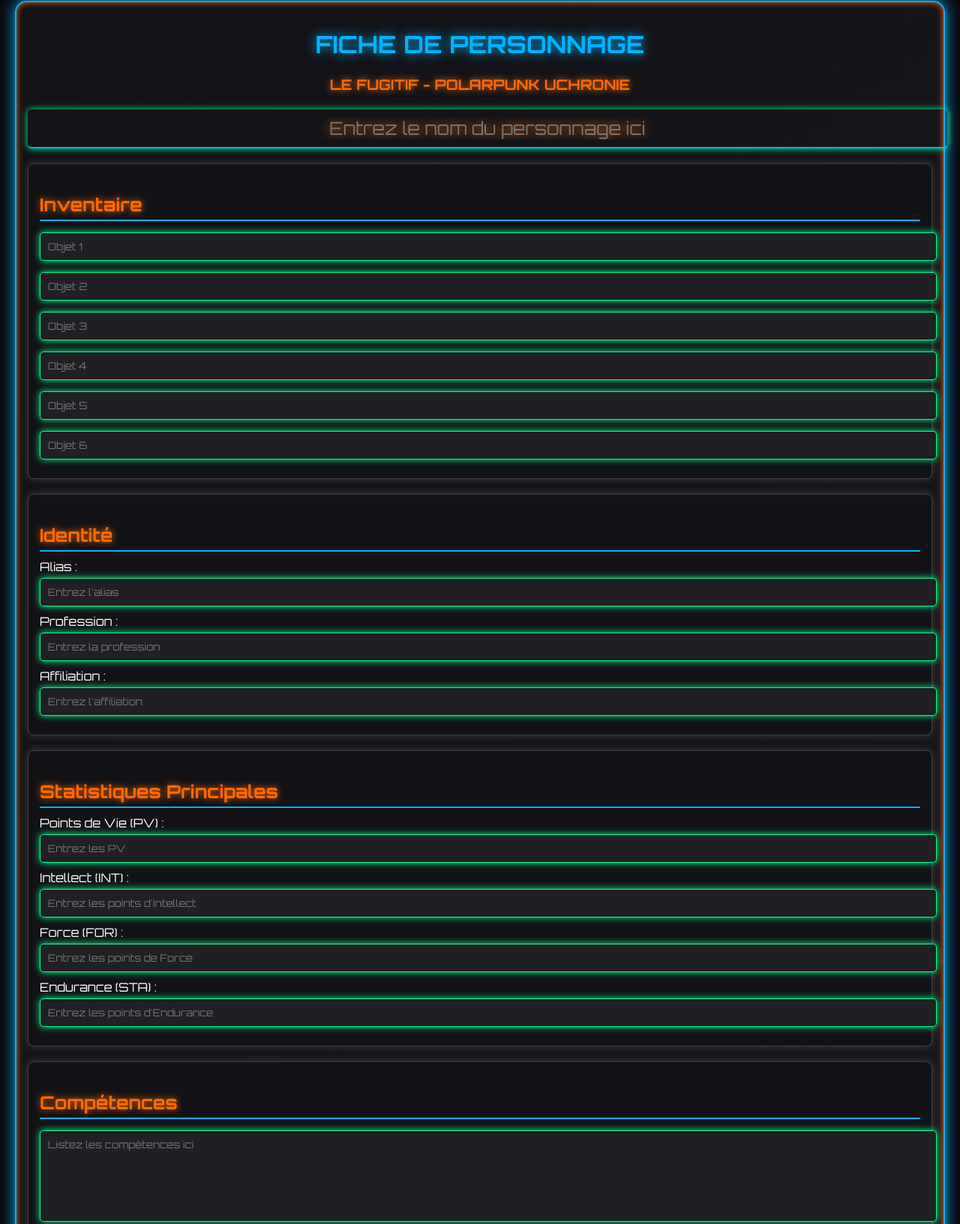
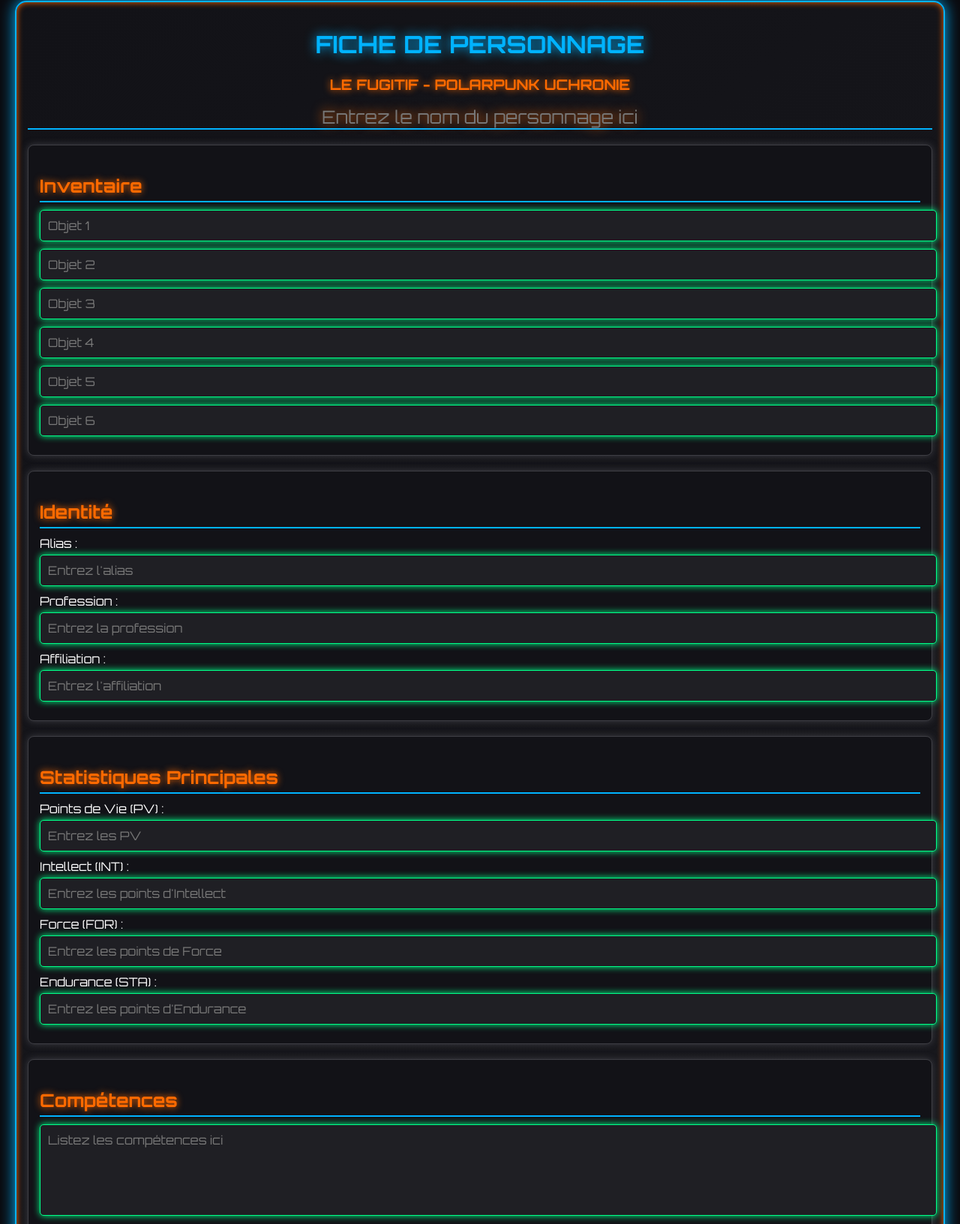
Before and after one commit to AlexFugitif/Fiche-Personnage-Fugitif, a plain HTML site: page index.html in a window 1280 px wide. Shown: the part 19-1652 px from the top of the page at 75% size. Drawn offline with nearby package versions, Linux system fonts and the light colour scheme.

Commit message:
Update index.html

```diff
--- a/index.html
+++ b/index.html
@@ -39,7 +39,7 @@
             border-radius: 15px;
             box-shadow: 0 0 20px #00b3ff, 0 0 8px #ff6a00 inset;
         }
-        input[type="text"].name-input {
+        .name-input {
             font-size: 1.5em;
             text-align: center;
             background: transparent;
@@ -50,6 +50,10 @@
             outline: none;
             width: 100%;
             margin-bottom: 20px;
+        }
+        .name-input[contenteditable]:empty:before {
+            content: attr(placeholder);
+            color: #777;
         }
         .section {
             margin-bottom: 20px;
@@ -67,7 +71,7 @@
             border-bottom: 2px solid #00b3ff;
             padding-bottom: 5px;
         }
-        input, textarea {
+        .editable {
             width: 100%;
             background: #1f1f24;
             color: #ffffff;
@@ -78,12 +82,16 @@
             border-radius: 5px;
             box-shadow: 0 0 10px #00ff88;
             font-family: 'Orbitron', sans-serif;
+            outline: none;
+            min-height: 1em;
         }
-        textarea {
-            resize: none;
-            height: 100px;
+        .editable[contenteditable]:empty:before {
+            content: attr(placeholder);
+            color: #777;
         }
-        /* Suppression des styles liés aux images et slots */
+        .editable.multiline {
+            min-height: 100px;
+        }
     </style>
 </head>
 <body>
@@ -92,64 +100,62 @@
         <h2>Le Fugitif - Polarpunk Uchronie</h2>
 
         <!-- Nom du personnage -->
-        <input type="text" class="name-input" placeholder="Entrez le nom du personnage ici">
-
-        <!-- Suppression de la section image -->
+        <div class="name-input" contenteditable="true" placeholder="Entrez le nom du personnage ici"></div>
 
         <!-- Inventaire avec 6 champs de texte -->
         <div class="section">
             <h3 class="section-title">Inventaire</h3>
-            <input type="text" placeholder="Objet 1">
-            <input type="text" placeholder="Objet 2">
-            <input type="text" placeholder="Objet 3">
-            <input type="text" placeholder="Objet 4">
-            <input type="text" placeholder="Objet 5">
-            <input type="text" placeholder="Objet 6">
+            <div class="editable" contenteditable="true" placeholder="Objet 1"></div>
+            <div class="editable" contenteditable="true" placeholder="Objet 2"></div>
+            <div class="editable" contenteditable="true" placeholder="Objet 3"></div>
+            <div class="editable" contenteditable="true" placeholder="Objet 4"></div>
+            <div class="editable" contenteditable="true" placeholder="Objet 5"></div>
+            <div class="editable" contenteditable="true" placeholder="Objet 6"></div>
         </div>
 
         <!-- Identité -->
         <div class="section">
             <h3 class="section-title">Identité</h3>
             <label>Alias :</label>
-            <input type="text" placeholder="Entrez l'alias">
+            <div class="editable" contenteditable="true" placeholder="Entrez l'alias"></div>
             <label>Profession :</label>
-            <input type="text" placeholder="Entrez la profession">
+            <div class="editable" contenteditable="true" placeholder="Entrez la profession"></div>
             <label>Affiliation :</label>
-            <input type="text" placeholder="Entrez l'affiliation">
+            <div class="editable" contenteditable="true" placeholder="Entrez l'affiliation"></div>
         </div>
 
         <!-- Statistiques Principales -->
         <div class="section">
             <h3 class="section-title">Statistiques Principales</h3>
             <label>Points de Vie (PV) :</label>
-            <input type="number" placeholder="Entrez les PV">
+            <div class="editable" contenteditable="true" placeholder="Entrez les PV"></div>
             <label>Intellect (INT) :</label>
-            <input type="number" placeholder="Entrez les points d'Intellect">
+            <div class="editable" contenteditable="true" placeholder="Entrez les points d'Intellect"></div>
             <label>Force (FOR) :</label>
-            <input type="number" placeholder="Entrez les points de Force">
+            <div class="editable" contenteditable="true" placeholder="Entrez les points de Force"></div>
             <label>Endurance (STA) :</label>
-            <input type="number" placeholder="Entrez les points d'Endurance">
+            <div class="editable" contenteditable="true" placeholder="Entrez les points d'Endurance"></div>
         </div>
 
         <!-- Compétences -->
         <div class="section">
             <h3 class="section-title">Compétences</h3>
-            <textarea placeholder="Listez les compétences ici"></textarea>
+            <div class="editable multiline" contenteditable="true" placeholder="Listez les compétences ici"></div>
         </div>
 
         <!-- Pouvoir Unique -->
         <div class="section">
             <h3 class="section-title">Pouvoir Unique</h3>
             <label>Nom du Pouvoir :</label>
-            <input type="text" placeholder="Entrez le nom du pouvoir">
+            <div class="editable" contenteditable="true" placeholder="Entrez le nom du pouvoir"></div>
             <label>Description :</label>
-            <textarea placeholder="Décrivez le pouvoir"></textarea>
+            <div class="editable multiline" contenteditable="true" placeholder="Décrivez le pouvoir"></div>
         </div>
 
         <!-- Histoire -->
         <div class="section">
             <h3 class="section-title">Histoire</h3>
-            <textarea placeholder="Écrivez l'histoire et les motivations ici"></textarea>
+            <div class="editable multiline" contenteditable="true" placeholder="Écrivez l'histoire et les motivations ici"></div>
         </div>
     </div>
 
@@ -162,8 +168,6 @@
 
     <!-- Votre code JavaScript -->
     <script>
-        // Suppression des fonctions liées aux images
-
         // Fonction pour générer le PDF
         document.getElementById('generate-pdf').addEventListener('click', () => {
             const { jsPDF } = window.jspdf;
```
